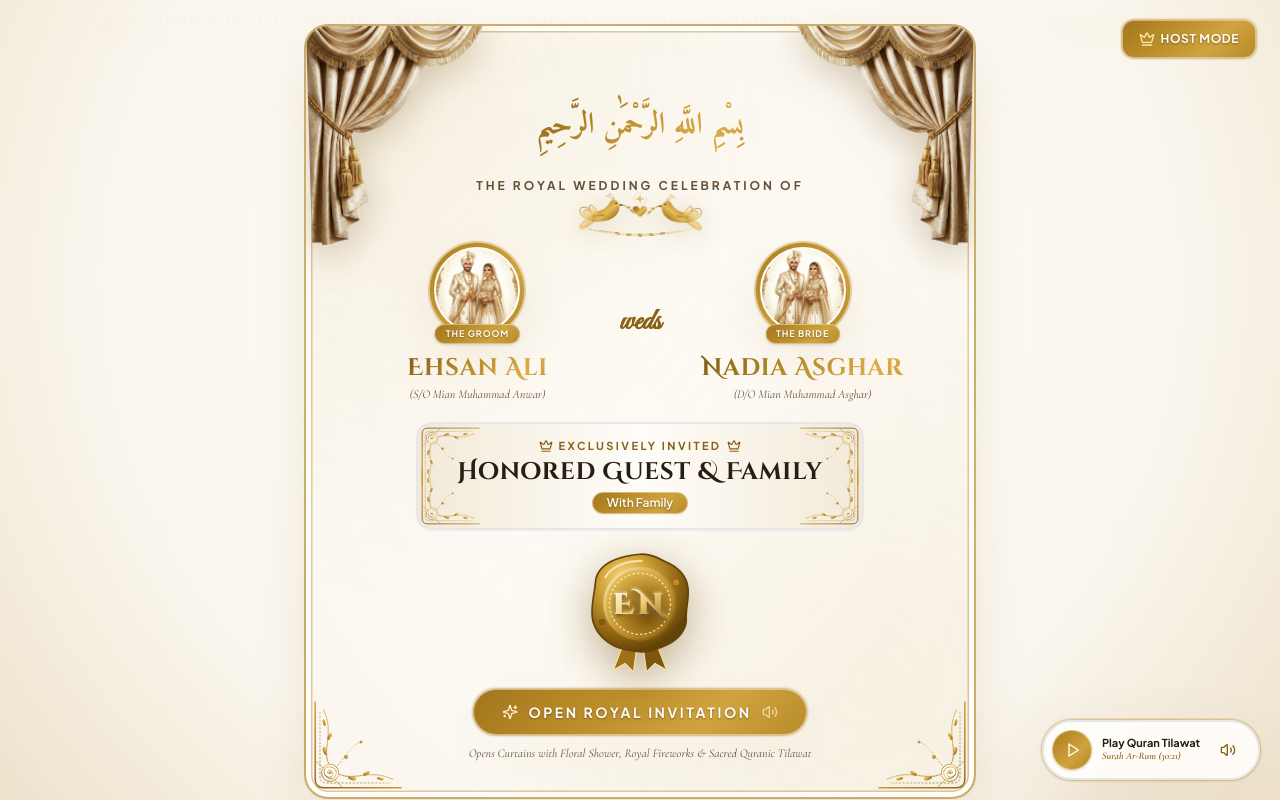
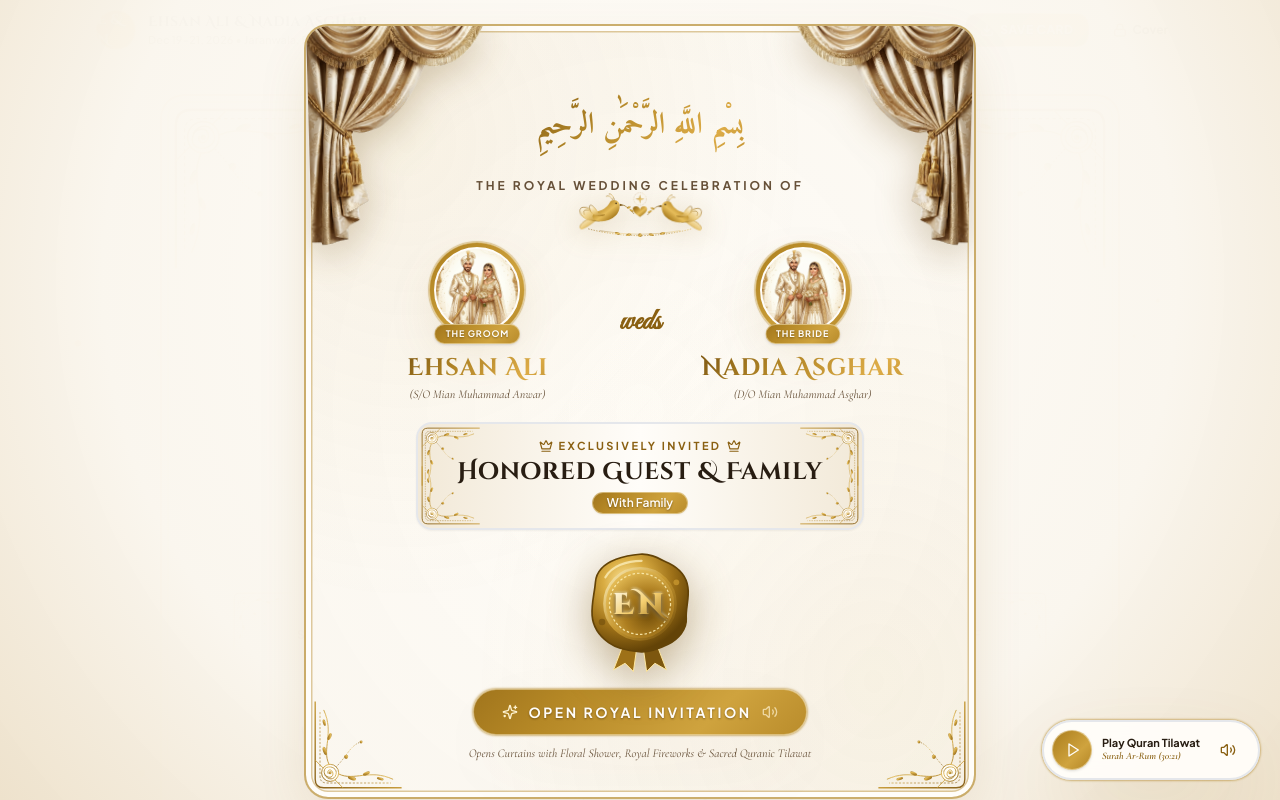
Before and after one commit to mianehsan655-max/ehsanwedding, a React (Vite) app: page / in a window 1280 px wide. Shown: the top 800 px of the page. Built offline with nearby package versions, Linux system fonts and the light colour scheme; a web font is replaced by a local one.

Commit message:
Replace Host Mode button with secret black circle dot in bottom-right of last card

```diff
--- a/src/App.jsx
+++ b/src/App.jsx
@@ -491,12 +491,6 @@ export default function App() {
         guestProfile={guestProfile}
         weddingData={WEDDING_DATA}
         portraitUrl={portraitUrl}
-        isHostSession={isHostSession}
-        onOpenHostMode={() => {
-          verifyAndUnlockHostPasscode('2026');
-          setIsHostSession(true);
-          setIsHostDrawerOpen(true);
-        }}
       />
 
       {/* Sticky Luxury Top Bar — Mobile Optimized */}
@@ -505,9 +499,8 @@ export default function App() {
           {/* Couple Monogram Crest */}
           <div className="flex items-center gap-2 sm:gap-3 min-w-0 shrink-0">
             <div
-              onDoubleClick={handleHostMonogramUnlock}
               title="Ehsan Ali & Nadia Asghar"
-              className="w-8 h-8 sm:w-10 sm:h-10 rounded-full gold-foil-bg text-ivory-pearl font-display font-bold text-xs sm:text-sm flex items-center justify-center shadow cursor-pointer shrink-0"
+              className="w-8 h-8 sm:w-10 sm:h-10 rounded-full gold-foil-bg text-ivory-pearl font-display font-bold text-xs sm:text-sm flex items-center justify-center shadow shrink-0"
             >
               {WEDDING_DATA.monogram}
             </div>
@@ -582,22 +575,6 @@ export default function App() {
               <Lock className="w-3 h-3 sm:w-3.5 sm:h-3.5 text-gold-deep shrink-0" />
               <span className="hidden xs:inline sm:inline">Cover</span>
             </button>
-
-            {/* ONLY THE VERIFIED HOST CAN SEE THIS BUTTON */}
-            {isHostSession && (
-              <button
-                type="button"
-                onClick={() => {
-                  verifyAndUnlockHostPasscode('2026');
-                  setIsHostDrawerOpen(true);
-                }}
-                className="px-2.5 py-1.5 sm:px-4 sm:py-2 rounded-xl gold-foil-bg text-ivory-pearl font-sans text-[11px] sm:text-xs font-bold uppercase tracking-wider shadow hover:opacity-95 transition flex items-center gap-1 sm:gap-1.5 whitespace-nowrap"
-              >
-                <Crown className="w-3 h-3 sm:w-3.5 sm:h-3.5 text-[#FFE8AD] shrink-0" />
-                <span>Host</span>
-                <span className="hidden sm:inline">Mode</span>
-              </button>
-            )}
           </div>
         </div>
       </header>
@@ -681,23 +658,24 @@ export default function App() {
                 </div>
               </div>
 
-              {isHostSession && (
-                <div className="mt-6 flex flex-wrap items-center justify-center gap-3">
-                  <button
-                    type="button"
-                    onClick={() => setIsHostDrawerOpen(true)}
-                    className="inline-flex items-center gap-2 px-6 py-3 rounded-full gold-foil-bg text-ivory-pearl font-sans text-xs font-bold uppercase tracking-[0.18em] shadow-royal hover:opacity-95 transition"
-                  >
-                    <Crown className="w-4 h-4 text-[#FFE8AD]" />
-                    <span>Open Host Guest Manager &amp; Custom Links</span>
-                  </button>
-                </div>
-              )}
-
               <p className="mt-6 text-xs font-sans uppercase tracking-[0.25em] text-gold-deep font-bold">
                 {WEDDING_DATA.hashtag} • Ehsan Ali Weds Nadia Asghar
               </p>
             </div>
+
+            {/* Secret Black Circle Dot Button in the Lower-Most Right Corner of the Last Bottom Card */}
+            {isHostSession && (
+              <button
+                type="button"
+                onClick={() => {
+                  verifyAndUnlockHostPasscode('2026');
+                  setIsHostSession(true);
+                  setIsHostDrawerOpen(true);
+                }}
+                aria-label="Host"
+                className="absolute bottom-3.5 right-3.5 z-30 w-2.5 h-2.5 rounded-full bg-black cursor-pointer focus:outline-none"
+              />
+            )}
           </div>
         </footer>
       </main>
--- a/src/components/SealedEnvelopeGate.jsx
+++ b/src/components/SealedEnvelopeGate.jsx
@@ -134,8 +134,6 @@ export function SealedEnvelopeGate({
   guestProfile,
   weddingData,
   portraitUrl,
-  isHostSession,
-  onOpenHostMode,
 }) {
   if (isOpen && !isOpening) {
     return null;
@@ -158,19 +156,6 @@ export function SealedEnvelopeGate({
           'radial-gradient(circle at 50% 35%, rgba(255, 253, 249, 0.99) 0%, rgba(250, 246, 238, 0.99) 65%, rgba(238, 226, 204, 1) 100%)',
       }}
     >
-      {/* Host Mode Button on the Main Opening Screen (Only visible to the Host, hidden for Guests) */}
-      {isHostSession && (
-        <div className="fixed top-3 right-3 sm:top-5 sm:right-6 z-50">
-          <button
-            type="button"
-            onClick={onOpenHostMode}
-            className="px-3.5 py-2 sm:px-4 sm:py-2.5 rounded-xl gold-foil-bg text-ivory-pearl font-sans text-xs font-bold uppercase tracking-wider shadow-royal-lg hover:opacity-95 transition flex items-center gap-1.5 border border-[#FFF3D1]/60"
-          >
-            <Crown className="w-4 h-4 text-[#FFE8AD] shrink-0" />
-            <span>Host Mode</span>
-          </button>
-        </div>
-      )}
       {/* Center Royal Invitation Card with Realistic Curtains ONLY in the Top Corners of This Box */}
       <div
         className={`relative z-20 max-w-2xl w-full my-auto mx-2 px-5 pt-10 pb-7 sm:px-10 sm:pt-12 sm:pb-9 ivory-card-surface gold-border-double rounded-3xl shadow-royal-lg text-center overflow-hidden transition-all duration-1000 ${
```
